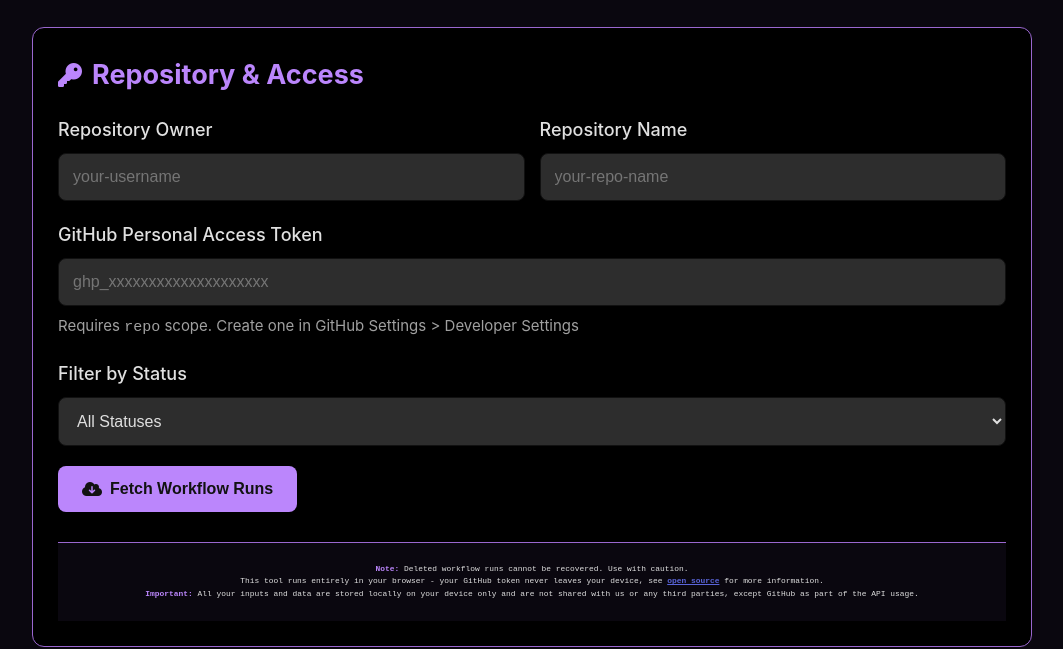
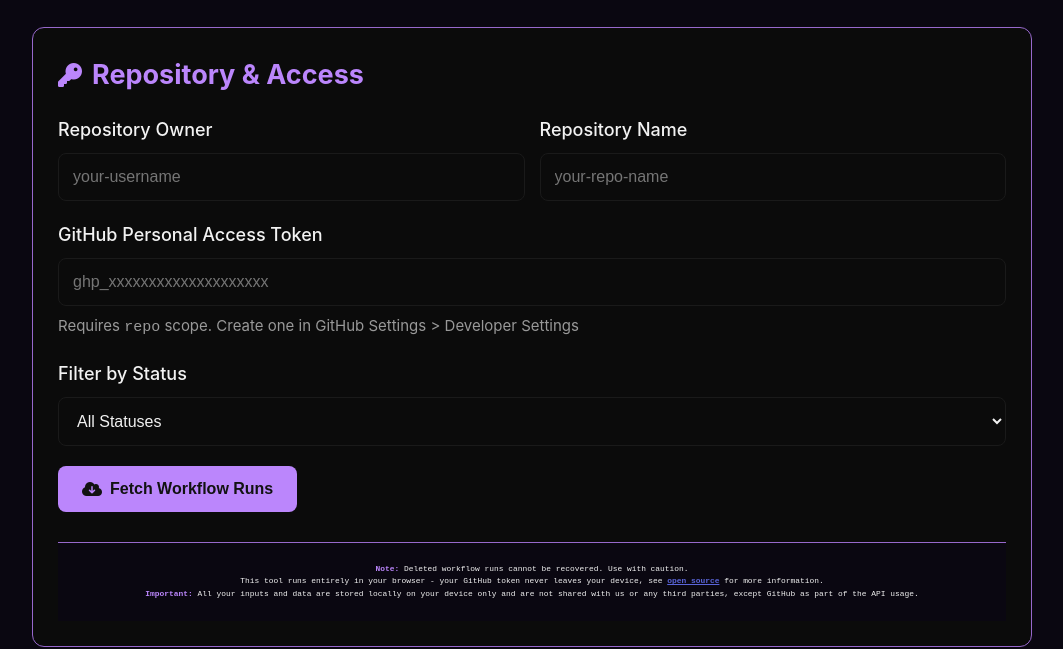
Before and after one commit to SANDRO00O/Workflow-Run-Deleter, a plain HTML site: page index.html in a window 1280 px wide. Shown: the part 165-814 px from the top of the page, without its empty margins (108-1171 px from the left). Drawn offline with Linux system fonts and the light colour scheme.

Commit message:
update style.css

```diff
--- a/assets/css/style.css
+++ b/assets/css/style.css
@@ -1,17 +1,20 @@
-        :root {
-            --bg-dark: rgba(10, 7, 15, 1);
-            --card-bg: #000;
-            --primary: #bb86fc;
-            --primary-dark: #9a67cf;
-            --primary-darker: rgba(29, 18, 44, 1);
-            --text: #e0e0e0;
-            --text-secondary: #a0a0a0;
-            --danger: #cf6679;
-            --success: #03dac6;
-            --border: #111;
-            --warning: #ffb74d;
-        }
+:root {
+    --bg-dark: #0a0711; /* بقي كما هو */
+    --card-bg: #0b0b0b; /* قريب من الأسود لكن أفتح بنسبة 1.618 */
 
+    --primary: #bb86fc; /* الأصل */
+    --primary-dark: #9768cc; /* أغمق بنسبة ذهبية تقريباً */
+    --primary-darker: #3b2555; /* أغمق بشكل أعمق مع إضافة أزرق نسبة ذهبية */
+
+    --text: #f2f2f2; /* تفتيح بنسبة ذهبية من الأصل */
+    --text-secondary: #999999; /* خفض الإضاءة بنسبة ذهبية من اللون الأساسي */
+
+    --danger: #c1445d; /* خفض التشبع والإضاءة بنسبة ذهبية من الأحمر */
+    --success: #2ee4d2; /* زيادة تشبع الفيروزي بنسبة ذهبية */
+    --warning: #ff9f2a; /* خفض التشبع بنسبة ذهبية من البرتقالي */
+
+    --border: #1a1a1a; /* أفتح قليلاً من #111 بنسبة ذهبية */
+}
         * {
             margin: 0;
             padding: 0;
@@ -88,7 +91,7 @@
         select {
             width: 100%;
             padding: 14px;
-            background-color: #2d2d2d;
+            background-color: var(--card-bg);
             border: 1px solid var(--border);
             border-radius: 8px;
             color: var(--text);
```
